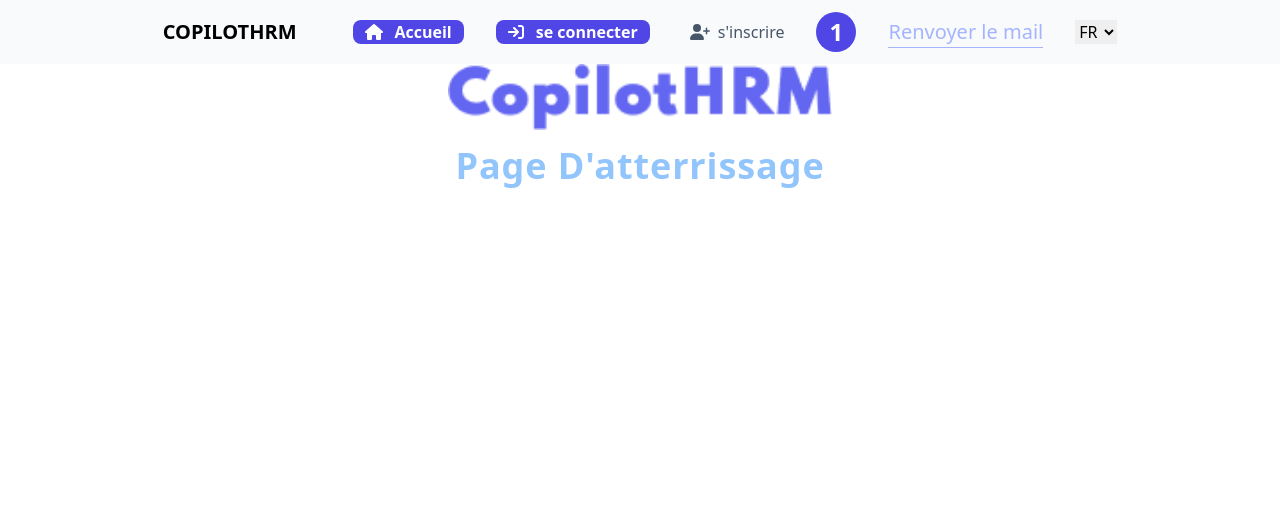
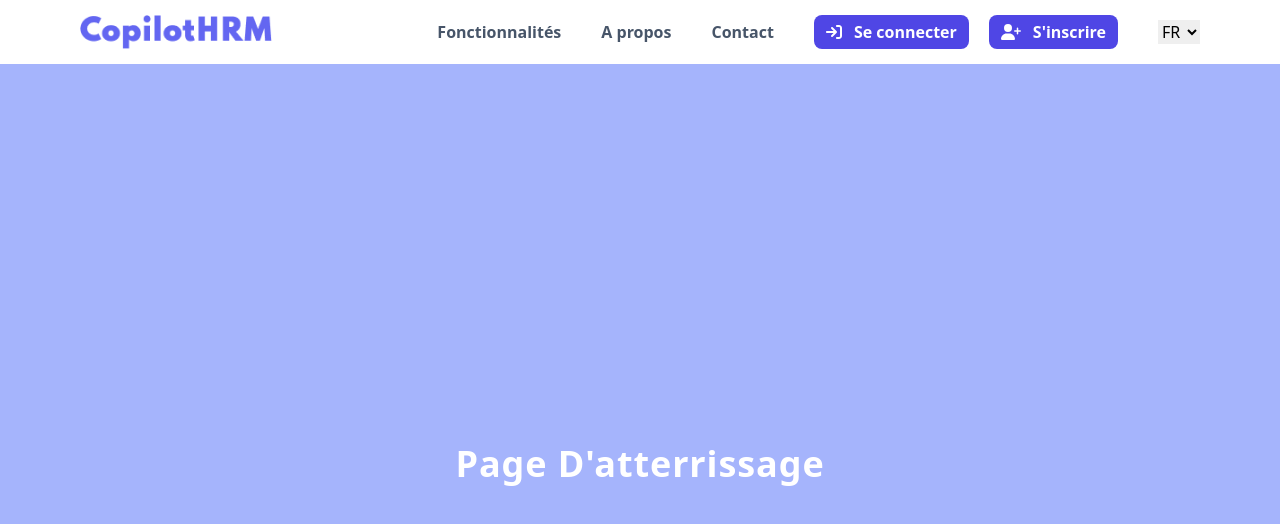
Before and after one commit to bissaye/copilothrm, a React (Vite) app: page / in a window 1280 px wide. Shown: the top 524 px of the page. Built offline with nearby package versions, Linux system fonts and the light colour scheme.

Commit message:
feat: added links to public header

```diff
--- a/src/services/translations/en.ts
+++ b/src/services/translations/en.ts
@@ -1,12 +1,15 @@
 const en: Record<string, string> = {
-    home_Page : "home page",
-    landing_Page : "landing page",
-    sign_in_page : "sign in page",
-    sign_up_page : "sign up page",
-    not_found_page : "page not found",
-    home_link: "home",
-    sign_in_link: "sign in",
-    sign_up_link: "sign up"
+    home_Page : "Home page",
+    landing_Page : "Landing page",
+    sign_in_page : "Sign in page",
+    sign_up_page : "Sign up page",
+    not_found_page : "Page not found",
+    home_link: "Home",
+    sign_in_link: "Sign in",
+    sign_up_link: "Sign up",
+    functionality_link: "Functionalities",
+    about_link: "About",
+    contact_link: "Contact"
 }
 
 export default en;
--- a/src/services/translations/fr.ts
+++ b/src/services/translations/fr.ts
@@ -1,12 +1,15 @@
 const fr: Record<string, string> = {
-    home_Page: "page d'accueil",
-    landing_Page : "page d'atterrissage",
-    sign_in_page : "page de connexion",
-    sign_up_page : "page d'inscription",
-    not_found_page : "page introuvable",
+    home_Page: "Page d'accueil",
+    landing_Page : "Page d'atterrissage",
+    sign_in_page : "Page de connexion",
+    sign_up_page : "Page d'inscription",
+    not_found_page : "Page introuvable",
     home_link: "Accueil",
-    sign_in_link: "se connecter",
-    sign_up_link: "s'inscrire"
+    sign_in_link: "Se connecter",
+    sign_up_link: "S'inscrire",
+    functionality_link: "Fonctionnalités",
+    about_link: "A propos",
+    contact_link: "Contact"
 }
 
 export default fr;
--- a/src/views/components/common/headers/publicHeader.tsx
+++ b/src/views/components/common/headers/publicHeader.tsx
@@ -6,6 +6,7 @@ import { FontAwesomeIcon } from '@fortawesome/react-fontawesome';
 import { faHome, faSignIn, faUserPlus } from '@fortawesome/free-solid-svg-icons';
 import { useIntl } from 'react-intl';
 import { CustomDefaultButton, DefaultButton, LinkButton, PuceButton } from '../../ui/buttons';
+import { imagesLogo } from '../../../../assets/images';
 
 
 export const PublicHeader : React.FC = () => {
@@ -13,39 +14,60 @@ export const PublicHeader : React.FC = () => {
     const {formatMessage} = useIntl();
 
     return <Fragment>
-        <div className=' bg-slate-50 h-16 flex flex-row justify-center items-center px-4 md:px-8 lg:gap-14 xl:px-20'>
-            <h1 className='text-black font-extrabold uppercase text-lg md:text-xl'>
-                CopilotHrm
-            </h1>
-            <div className='flex flex-row justify-end items-center gap-4 md:gap-8'>
+        <div className=' bg-white h-16 flex flex-row justify-between items-center px-4 md:px-8 lg:gap-14 xl:px-20'>
+
             <Link to={publicRoutes.LandingPage.path} type='link' className=' text-slate-600'>
+                <img src={imagesLogo.main} className='lg:w-[15vw] md:w-[10vw] sm:w-[13vw]'/>
+            </Link>
+            <div className='flex flex-row justify-end items-center gap-4 md:gap-10'>
+                {/* <Link to={publicRoutes.LandingPage.path} type='link' className=' text-slate-600'>
                     <DefaultButton
                         text= {formatMessage({id:"home_link"})}
                         icon={faHome}
                     />
+                </Link> */}
+                <Link to={publicRoutes.LandingPage.path} type='link' className=' text-slate-600 font-semibold text-[16px]'>
+                    {formatMessage({id:"functionality_link"})}
                 </Link>
+                <Link to={publicRoutes.LandingPage.path} type='link' className=' text-slate-600 font-semibold text-[16px]'>
+                    {formatMessage({id:"about_link"})}
+                </Link>
+                <Link to={publicRoutes.LandingPage.path} type='link' className=' text-slate-600 font-semibold text-[16px]'>
+                    {formatMessage({id:"contact_link"})}
+                </Link>
+                <div className='flex flex-row justify-end items-center gap-4 md:gap-5'>
                     <Link to={publicRoutes.SignInPage.path} type='link' className=' text-slate-600'>
                         <CustomDefaultButton
                             text={formatMessage({id:"sign_in_link"})}
+                            textSize={16}
                             icon={faSignIn}
+                            paddingY={5}
                         />
                     </Link>
                     <Link to={publicRoutes.SignUpPage.path} type='link' className=' text-slate-600'>
-                    <FontAwesomeIcon icon={faUserPlus} className='mx-1 md:mx-2'/>
-                    {formatMessage({id:"sign_up_link"})}
+                        <CustomDefaultButton
+                            text={formatMessage({id:"sign_up_link"})}
+                            textSize={16}
+                            icon={faUserPlus}
+                            paddingY={5}
+                        />
+                        {/* <FontAwesomeIcon icon={faUserPlus} className='mx-1 md:mx-2'/>
+                        {formatMessage({id:"sign_up_link"})} */}
                     </Link>
+                </div>
 
-                <PuceButton
+
+                {/* <PuceButton
                     text={"1"}
                     width={40}
                     bgPrimary={200}
-                />
+                /> */}
 
-                <LinkButton
+                {/* <LinkButton
                     text='Renvoyer le mail'
                     textSize={20}
                     underline= {true}
-                />
+                /> */}
                 <LanguageSwitcher/>
             </div>
         </div>
--- a/src/views/pages/landingPage.tsx
+++ b/src/views/pages/landingPage.tsx
@@ -7,9 +7,9 @@ export const LandingPage : React.FC = () => {
     const {formatMessage} = useIntl();
 
     return <Fragment>
-        <div className='w-full h-full flex flex-col justify-center items-center gap-4'>
-            <img src={imagesLogo.main} className='lg:w-[30vw] md:w-[50vw] sm:w-[50vw]'/>
-            <div className=' capitalize text-4xl font-bold text-blue-300 tracking-wide'>
+        <div className='w-full h-screen flex flex-col justify-center items-center gap-4 bg-primary-50'>
+            {/* <img src={imagesLogo.main} className='lg:w-[30vw] md:w-[50vw] sm:w-[50vw]'/> */}
+            <div className=' capitalize text-4xl font-bold text-white tracking-wide'>
                 {formatMessage({id: "landing_Page"})}
             </div>
         </div>
```
Lines whose indentation alone changed are shown as unchanged.
